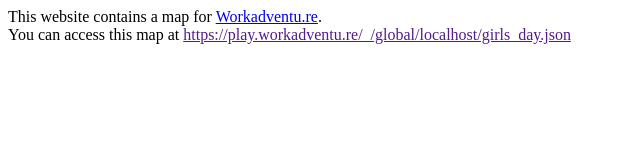
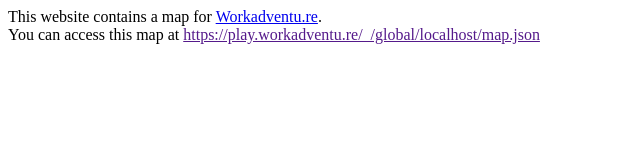
Before and after one commit to Maphias/girls_day_physik_2021, a plain HTML site: page index.html in a window 1280 px wide. Shown: the full height of the page, 0-640 px from the left. Drawn offline with Linux system fonts and the light colour scheme.

Commit message:
Update index.html

```diff
--- a/index.html
+++ b/index.html
@@ -6,7 +6,7 @@
                 if (path.endsWith('index.html')) {
                     path = path.substr(path, path.length - 'index.html'.length);
                 }
-                var url = 'https://play.workadventu.re/_/global/'+window.location.host+path+'girls_day.json';
+                var url = 'https://play.workadventu.re/_/global/'+window.location.host+path+'map.json';
                 document.getElementById('mapLink').href = url;
                 document.getElementById('mapLink').innerText = url;
             };
```
